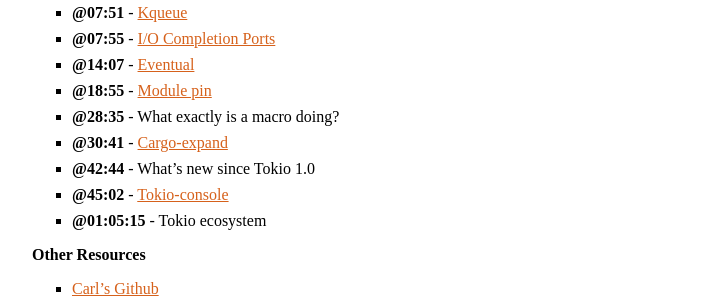
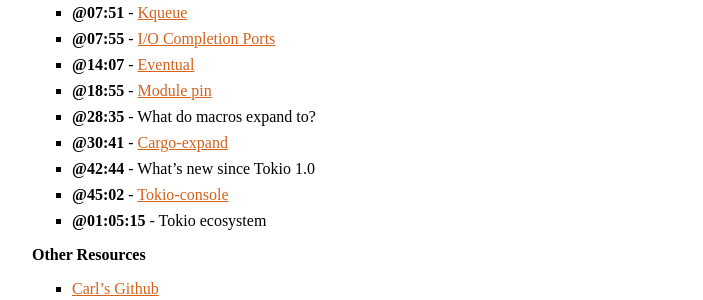
Before and after one commit to rustacean-station/rustacean-station.org, a Jekyll site: the page built from _episodes/041-carl-lerche.md, in a window 1280 px wide. Shown: the part 992-1292 px from the top of the page, without its empty margins (288-991 px from the left). Built offline with Jekyll 4.4.1, drawn with Linux system fonts in a browser that asks for light colours.

Commit message:
update show notes

```diff
--- a/_episodes/041-carl-lerche.md
+++ b/_episodes/041-carl-lerche.md
@@ -27,7 +27,7 @@
 - [@07:55] - [I/O Completion Ports](https://docs.microsoft.com/en-us/windows/win32/fileio/i-o-completion-ports)
 - [@14:07] - [Eventual](https://github.com/carllerche/eventual)
 - [@18:55] - [Module pin](https://doc.rust-lang.org/std/pin/index.html)
-- [@28:35] - What exactly is a macro doing?
+- [@28:35] - What do macros expand to?
 - [@30:41] - [Cargo-expand](https://github.com/dtolnay/cargo-expand)
 - [@42:44] - What's new since Tokio 1.0
 - [@45:02] - [Tokio-console](https://github.com/tokio-rs/console)
```
